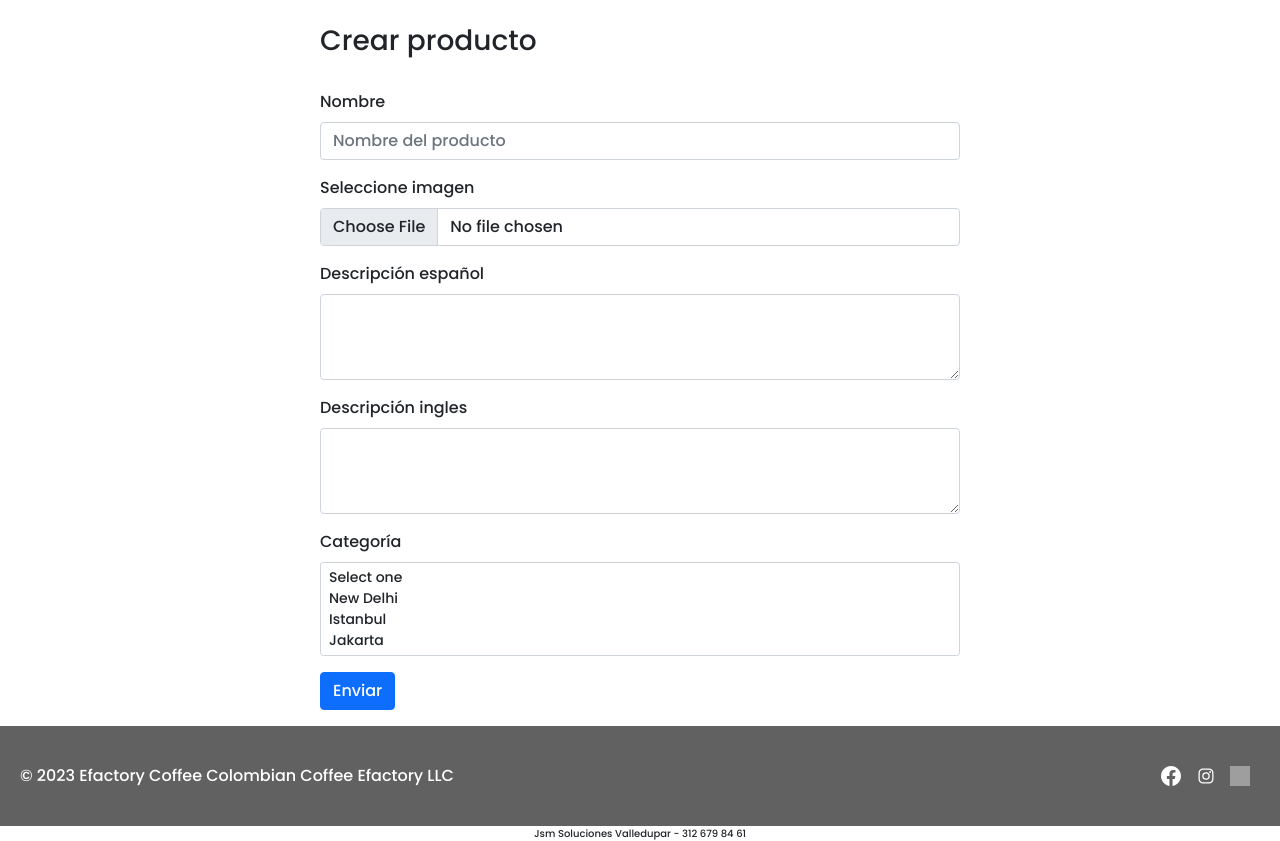
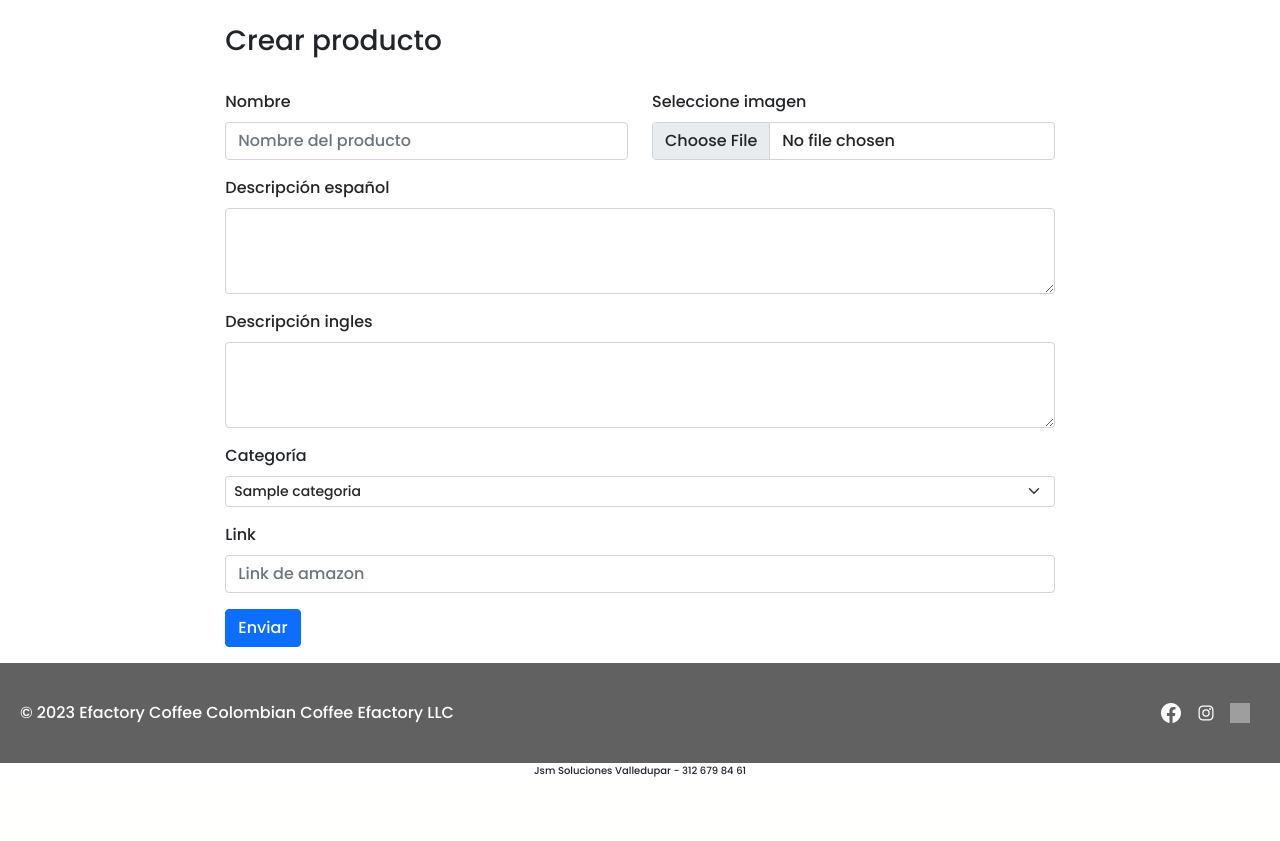
Before and after one commit to jsmsoluciones/efactory, a PHP site: page /admin/products/create in a window 1280 px wide. Shown: the part 166-1007 px from the top of the page. After the commit the page ends 943 px from the top, so only its background shows below. Run offline with PHP 8.4, Linux system fonts and the light colour scheme; the visitor is signed in with stand-in values (Sample User, id 1); tables that the repository leaves empty or names only in its code hold one stand-in row (values such as "Sample post"); grey boxes are pictures that could not be loaded.

Commit message:
guardar producto

```diff
--- a/admin/products/create.php
+++ b/admin/products/create.php
@@ -9,26 +9,44 @@ include('../../partials/head.php');
 include('../../partials/header.php');
 include('../../models/database.php');
 include('../../controllers/productController.php');
+include('../../controllers/categoryController.php');
+include('../../controllers/imageController.php');
 
 $connection = new Connection;
 
 $productCtrl = new ProductController($connection);
+$categoryCtrl = new CategoryController($connection);
+$categories = $categoryCtrl->getAllCategories();
+
+if ($_SERVER['REQUEST_METHOD'] == 'POST') {
+    $imageCtrl = new ImageController;
+    $foto1 = $imageCtrl->upload($_FILES['imagen']);
+    $productCtrl->create($_POST['nombre'], $_POST['descripcion_es'], $_POST['descripcion_en'], $_POST['id_categoria'], $_POST['link'], $foto1);
+    header('location: /admin/products');
+}
 
 ?>
 
 <br>
-
-<div class="col-md-6 mx-auto">
+<div class="col-md-8 mx-auto container">
     <h3>Crear producto</h3>
     <br>
-    <form method="post">
-        <div class="mb-3">
-            <label for="nombre" class="form-label">Nombre</label>
-            <input type="text" name="nombre" class="form-control" placeholder="Nombre del producto" required>
-        </div>
-        <div class="mb-3">
-            <label for="foto1" class="form-label">Seleccione imagen</label>
-            <input type="file" class="form-control" name="foto1" required>
+    <form method="post" enctype="multipart/form-data">
+        <div class="row">
+            <div class="col-6">
+
+                <div class="mb-3">
+                    <label for="nombre" class="form-label">Nombre</label>
+                    <input type="text" name="nombre" class="form-control" placeholder="Nombre del producto" required>
+                </div>
+            </div>
+            <div class="col-6">
+
+                <div class="mb-3">
+                    <label for="imagen" class="form-label">Seleccione imagen</label>
+                    <input type="file" class="form-control" name="imagen" required>
+                </div>
+            </div>
         </div>
         <div class="mb-3">
             <label for="descripcion_es" class="form-label">Descripción español</label>
@@ -40,13 +58,16 @@ $productCtrl = new ProductController($connection);
         </div>
         <div class="mb-3">
             <label for="id_categoria" class="form-label">Categoría</label>
-            <select multiple class="form-select form-select-sm" name="id_categoria" required>
-                <option value="">Select one</option>
-                <option value="">New Delhi</option>
-                <option value="">Istanbul</option>
-                <option value="">Jakarta</option>
+            <select class="form-select form-select-sm" name="id_categoria" required>
+                <?php foreach ($categories as $c) { ?>
+                    <option value='<?= $c['id']  ?>'><?= $c['nombre']  ?></option>
+                <?php } ?>
             </select>
         </div>
+        <div class="mb-3">
+                    <label for="link" class="form-label">Link</label>
+                    <input type="text" name="link" class="form-control" placeholder="Link de amazon" required>
+                </div>
         <div class="mb-3">
             <button type="submit" class="btn btn-primary">Enviar</button>
         </div>
--- /dev/null
+++ b/controllers/imageController.php
@@ -0,0 +1,69 @@
+<?php
+
+class ImageController
+{
+
+    protected $pathDestino = '../../uploads/';
+    protected $format = array("jpg", "jpeg", "png", "gif", "svg");
+    protected $maxSize = 2000000;
+
+    protected $file;
+    protected $type;
+    protected $tamano;
+    protected $ext;
+    protected $temp;
+    protected $finalName;
+    protected $destino;
+
+    public function upload($file)
+    {
+        try {
+            $this->extraerData($file);
+            $this->checkTipo();
+            $this->checkTamano();
+            $this->moveImage();
+            return $this->finalName;
+        } catch (Exception $e) {
+            echo "
+        <div class='alert alert-danger' role='alert'>
+        {$e->getMessage()}
+        </div>";
+        }
+    }
+
+
+    private function extraerData($file)
+    {
+        $this->file = $file['name'];
+        $this->type = $file['type'];
+        $this->tamano = $file['size'];
+        $this->temp = $file['tmp_name'];
+        $res = explode(".", $this->file);
+        $this->ext = $res[count($res) - 1];
+        $this->finalName = date("YmdHis") . "." . $this->ext;
+        $this->destino = $this->pathDestino . $this->finalName;
+    }
+
+    private function checkTipo()
+    {
+        if (in_array($this->ext, $this->format)) {
+            return;
+        } else {
+            throw new Exception("Formato de imagen invalido", 1);
+        }
+    }
+
+    private function checkTamano()
+    {
+        if ($this->tamano <= $this->maxSize) {
+            return;
+        } else {
+            throw new Exception("El archivo es demasido pesado", 1);
+        }
+    }
+
+    private function moveImage()
+    {
+        move_uploaded_file($this->temp, $this->destino);
+    }
+}
--- a/controllers/productController.php
+++ b/controllers/productController.php
@@ -10,11 +10,6 @@ class ProductController
         $this->connection = $connection;
     }
 
-    /**
-     * Buscar los productos y nombre de la categoria a la cual pertenece
-     *
-     * @return array listado de produtos
-     */
     public function getAllProducts()
     {
         $sql = "SELECT *,
@@ -27,16 +22,13 @@ class ProductController
         return $products;
     }
 
-    /**
-     * Busca un producto especifico
-     *
-     * @param int $id numero de identificador del producto
-     *
-     * @return array producto seleccionado
-     */
-    // public function getOneProdut($id)
-    // {
-    //     $product = Connection::getOneData('productos', $id);
-    //     return $product;
-    // }
+    public function create($nombre, $descipcion_es, $descipcion_en, $id_categoria, $link, $foto)
+    {
+        $sql = "INSERT INTO productos (nombre, foto1, descripcion_es, descripcion_en, id_categoria, link) VALUE (?,?,?,?,?,?)";
+
+        $connection = $this->connection->connect();
+        $stmt = $connection->prepare($sql);
+        $stmt->bind_param('ssssis', $nombre, $foto, $descipcion_es, $descipcion_en, $id_categoria, $link);
+        $stmt->execute();
+    }
 }
```
Also changed, not shown: uploads/20230309050417.png (added).
